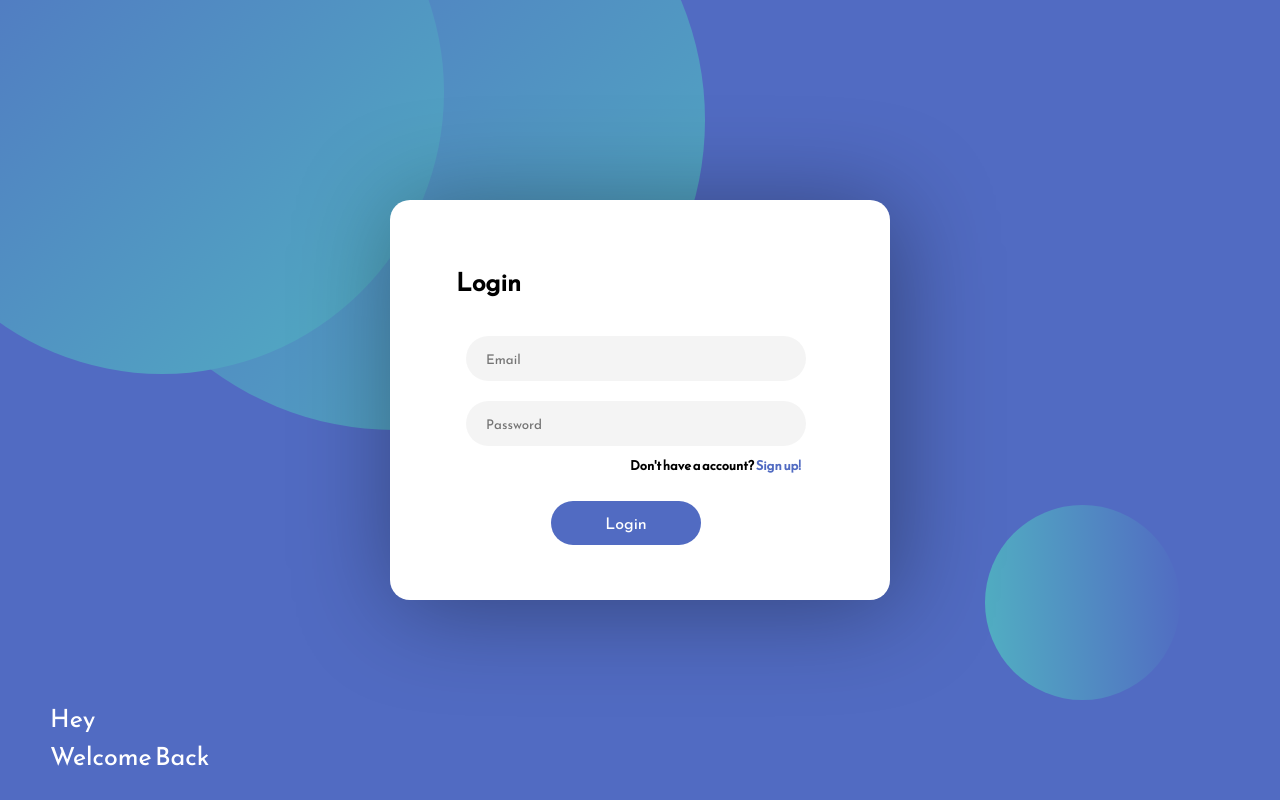
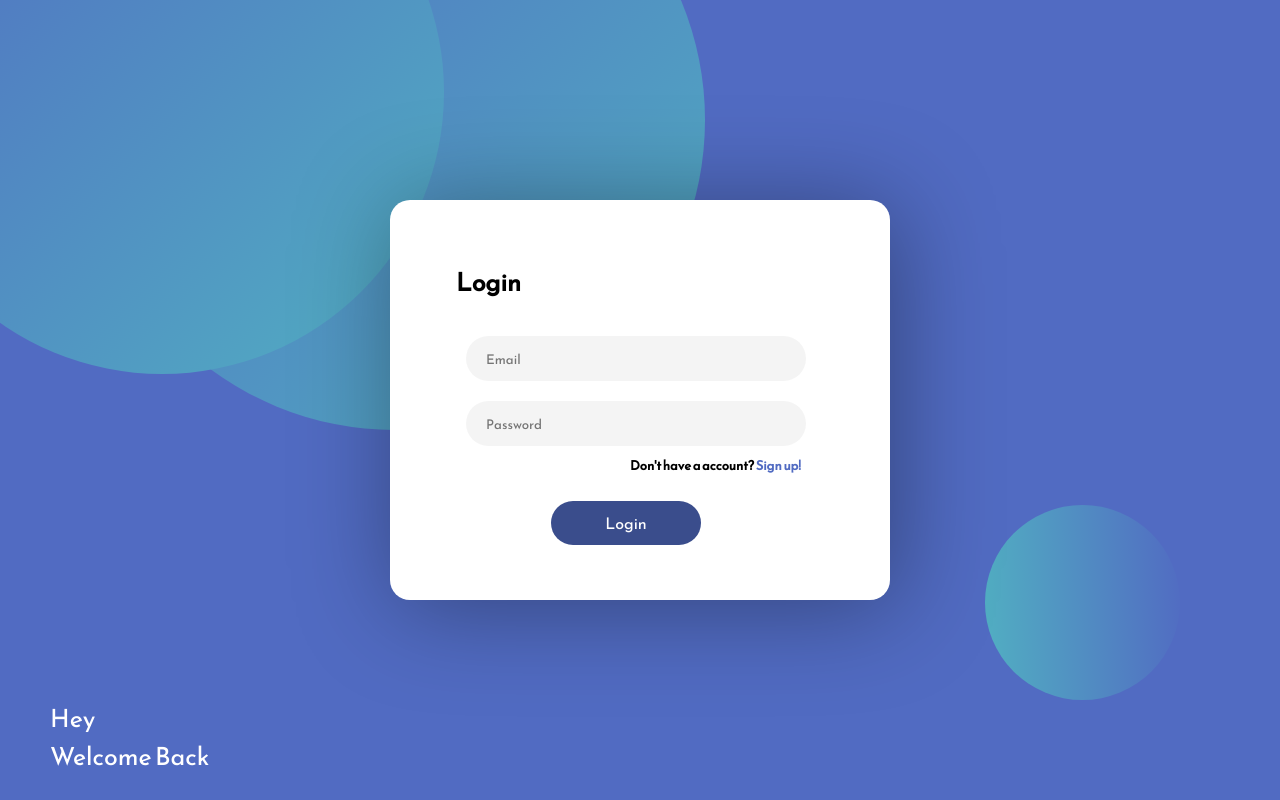
Before and after one commit to Karan-Gandhi/KChat, a website: page public/login.html in a window 1280 px wide. Both pictures are taken after a click on the button "Login". Drawn offline with Linux system fonts and the light colour scheme; no server answers.

Commit message:
Some silght ui changes

```diff
--- a/public/styles/style.css
+++ b/public/styles/style.css
@@ -158,6 +158,8 @@ input#submit_btn {
     background: #516bc2;
     color: white;
     font-size: 16px;
+    cursor: pointer;
+    transition: 0.4s;
 }
 input.textfield:focus {
     outline: none;
@@ -165,6 +167,11 @@ input.textfield:focus {
 
 input.submit_btn:focus {
     outline: none;
+    background: #3a4d8c !important;
+}
+
+input.submit_btn:hover {
+    background: #3a4d8c !important;
 }
 
 .register {
```
